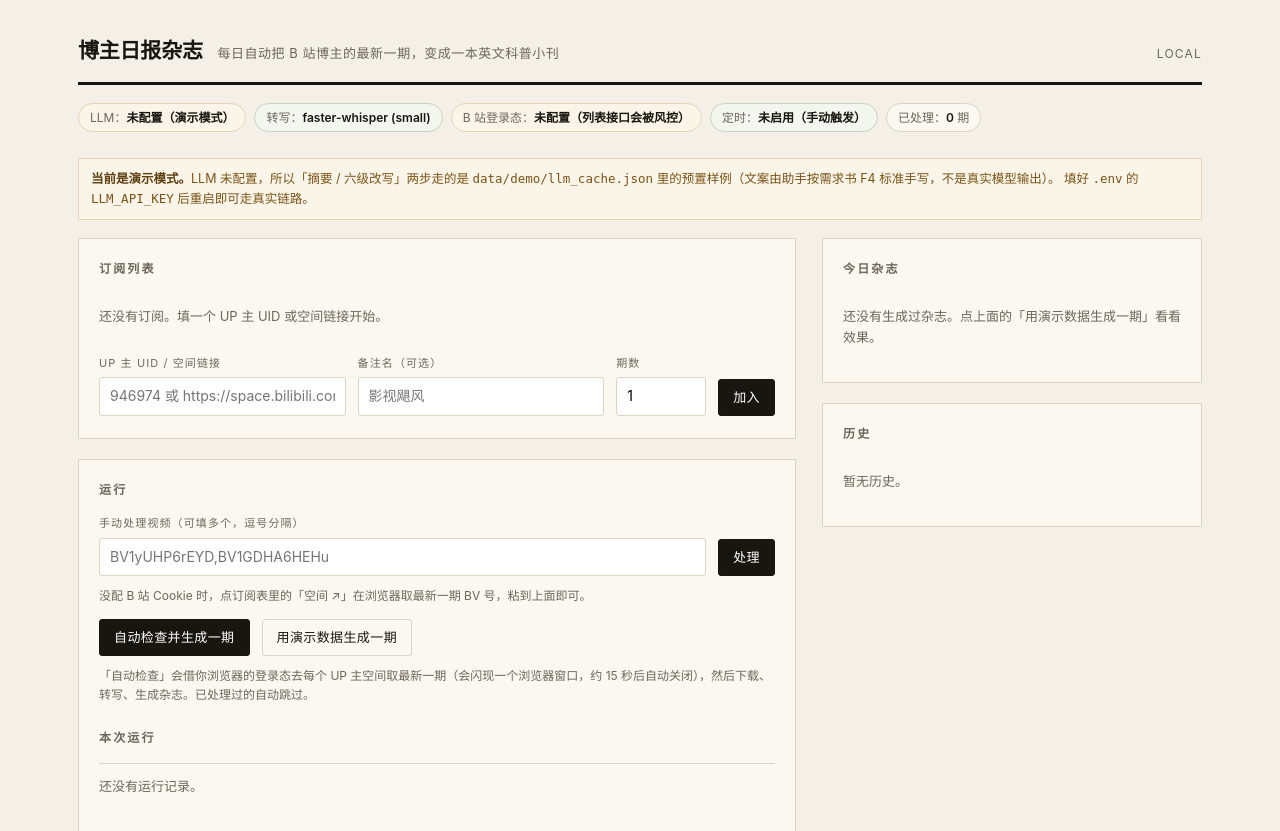
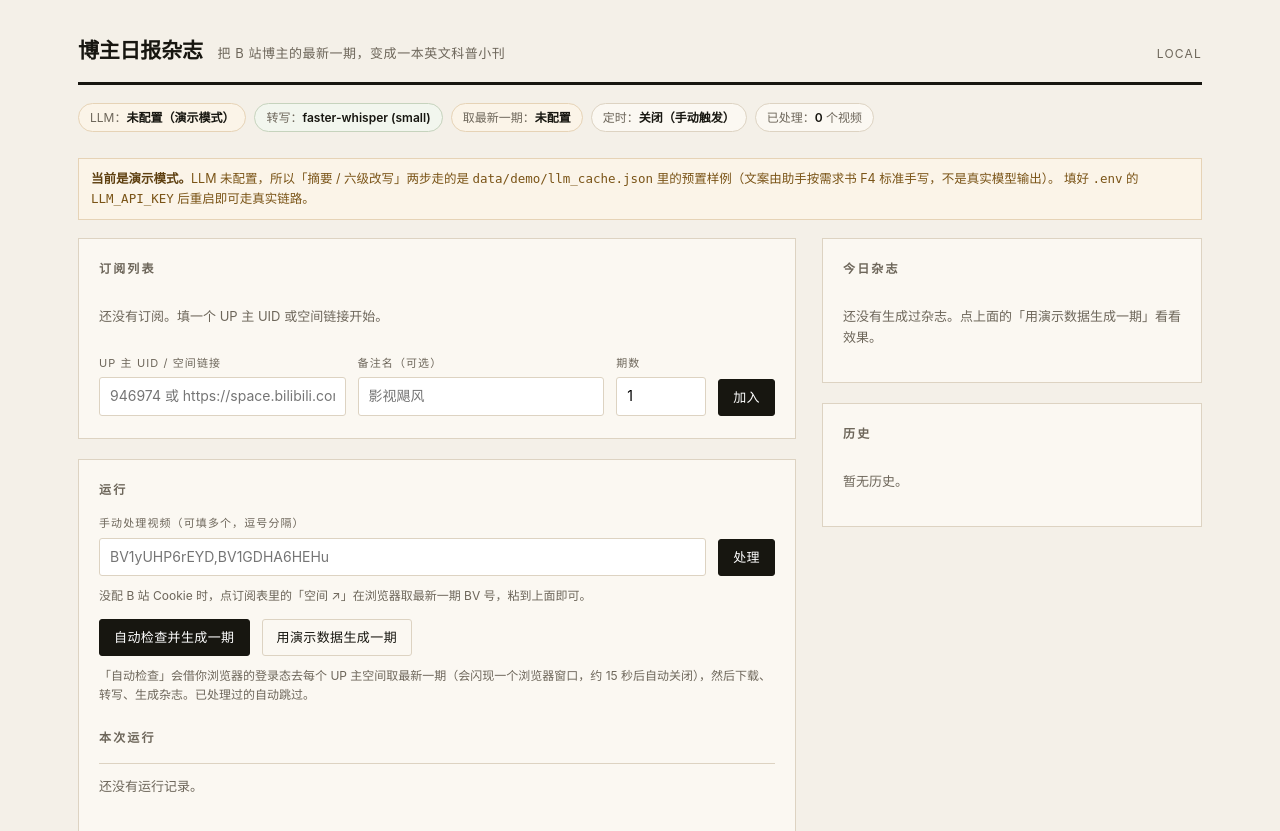
Before and after one commit to tomtt5814-hash/BILMAGAZINE, a FastAPI app: page / in a window 1280 px wide. Shown: the top 831 px of the page. Run offline with FastAPI, Linux system fonts and the light colour scheme.

Commit message:
fix: demo runs must not overwrite the real issue or pollute processed.json
- demo magazines go to daily-magazine-demo.html and stay out of history
- demo runs no longer call mark_processed
- status pills now say what is actually true: source = browser session or cookie,
  scheduler state, processed video count
- magazine preview/history get cache-busting so a regenerated issue shows immediately

```diff
--- a/app/main.py
+++ b/app/main.py
@@ -47,6 +47,8 @@ app.mount("/static", StaticFiles(directory=str(ROOT / "static")), name="static")
 
 
 def _status() -> dict:
+    import shutil
+
     cpp_ok, cpp_info = transcribe.whisper_available()
     faster_ok = transcribe.faster_available()
     if cpp_ok:
@@ -55,16 +57,30 @@ def _status() -> dict:
         asr_label, asr_ok = f"faster-whisper ({Path(str(config.FASTER_MODEL)).name})", True
     else:
         asr_label, asr_ok = "不可用", False
+
+    if config.BILI_COOKIE:
+        src_label, src_ok = "接口 Cookie", True
+        src_hint = "已配置 Cookie，走接口取最新一期"
+    elif shutil.which("bsk"):
+        src_label, src_ok = "浏览器登录态", True
+        src_hint = "借本机浏览器登录态取最新一期（会短暂开窗）"
+    else:
+        src_label, src_ok = "未配置", False
+        src_hint = "需要 bsk 浏览器插件，或配置 BILI_COOKIE"
+
     return {
         "llm_provider": config.LLM_PROVIDER,
         "llm_key": bool(config.LLM_API_KEY),
         "llm_model": config.LLM_MODEL,
         "asr_ok": asr_ok,
         "asr_label": asr_label,
+        "src_ok": src_ok,
+        "src_label": src_label,
+        "src_hint": src_hint,
         "whisper_ok": asr_ok,
         "whisper_info": cpp_info,
         "cookie": bool(config.BILI_COOKIE),
-        "schedule": f"{config.SCHEDULE_TIME} 每日" if config.SCHEDULE_ENABLED else "未启用（手动触发）",
+        "schedule": f"{config.SCHEDULE_TIME} 每日" if config.SCHEDULE_ENABLED else "关闭（手动触发）",
         "next_run": _next_run(),
     }
 
--- a/app/runner.py
+++ b/app/runner.py
@@ -114,10 +114,11 @@ def _execute(run: dict, bvids: list[str] | None, demo: bool = False) -> None:
                 if article:
                     articles.append(article)
                     run["ok"] += 1
-                    store.mark_processed(
-                        article["bvid"], title=article.get("title", ""),
-                        author=article.get("author", ""), day=time.strftime("%Y-%m-%d"),
-                    )
+                    if not run.get("demo"):
+                        store.mark_processed(
+                            article["bvid"], title=article.get("title", ""),
+                            author=article.get("author", ""), day=time.strftime("%Y-%m-%d"),
+                        )
             except Exception as exc:
                 run["failed"] += 1
                 if run["items"]:
@@ -312,7 +313,8 @@ def _process_one(run: dict, target: dict) -> dict | None:
 
 
 def _generate_magazine(run: dict, articles: list[dict]) -> None:
-    day = time.strftime("%Y-%m-%d")
+    # 演示运行写到独立文件，绝不覆盖当天真实的一期
+    day = "demo" if run.get("demo") else time.strftime("%Y-%m-%d")
     titles = [a["title"] for a in articles]
     try:
         headline = llm.make_headline(titles)
--- a/app/store.py
+++ b/app/store.py
@@ -160,6 +160,8 @@ def list_magazines() -> list[dict]:
     out = []
     for f in sorted(config.MAGAZINE_DIR.glob("daily-magazine-*.html"), reverse=True):
         day = f.stem.replace("daily-magazine-", "")
+        if day == "demo":
+            continue
         meta = read_json(f.with_suffix(".json"), {})
         out.append(
             {
@@ -168,6 +170,7 @@ def list_magazines() -> list[dict]:
                 "title": meta.get("headline", f"每日杂志 {day}"),
                 "count": meta.get("count", 0),
                 "size_kb": round(f.stat().st_size / 1024),
+                "mtime": int(f.stat().st_mtime),
             }
         )
     return out
--- a/templates/dashboard.html
+++ b/templates/dashboard.html
@@ -9,7 +9,7 @@
 <body>
 <div class="shell">
   <div class="top">
-    <h1>博主日报杂志 <span>每日自动把 B 站博主的最新一期，变成一本英文科普小刊</span></h1>
+    <h1>博主日报杂志 <span>把 B 站博主的最新一期，变成一本英文科普小刊</span></h1>
     <div class="date" id="clock">{{ status.next_run and ('NEXT · ' ~ status.next_run) or 'LOCAL' }}</div>
   </div>
 
@@ -20,13 +20,13 @@
     <span class="pill {{ 'ok' if status.asr_ok else 'warn' }}">
       转写：<b>{{ status.asr_label }}</b>
     </span>
-    <span class="pill {{ 'ok' if status.cookie else 'warn' }}">
-      B 站登录态：<b>{{ '已配置 Cookie' if status.cookie else '未配置（列表接口会被风控）' }}</b>
+    <span class="pill {{ 'ok' if status.src_ok else 'warn' }}" title="{{ status.src_hint }}">
+      取最新一期：<b>{{ status.src_label }}</b>
     </span>
-    <span class="pill {{ 'ok' if status.schedule != '未启用' else '' }}">
+    <span class="pill {{ 'ok' if status.schedule != '关闭（手动触发）' else '' }}">
       定时：<b>{{ status.schedule }}</b>
     </span>
-    <span class="pill">已处理：<b>{{ processed_count }}</b> 期</span>
+    <span class="pill">已处理：<b>{{ processed_count }}</b> 个视频</span>
   </div>
 
   {% if not (status.llm_key and status.llm_provider != 'mock') %}
@@ -112,8 +112,8 @@
         <h2>今日杂志</h2>
         {% if magazines %}
           {% set m = magazines[0] %}
-          <iframe class="magif" src="/magazine/{{ m.day }}" title="今日杂志"></iframe>
-          <p class="note">{{ m.day }} · {{ m.count }} 篇 · <a href="/magazine/{{ m.day }}" target="_blank">新窗口打开</a></p>
+          <iframe class="magif" src="/magazine/{{ m.day }}?v={{ m.mtime }}" title="今日杂志"></iframe>
+          <p class="note">{{ m.day }} · {{ m.count }} 篇 · <a href="/magazine/{{ m.day }}?v={{ m.mtime }}" target="_blank">新窗口打开</a></p>
         {% else %}
           <div class="empty">还没有生成过杂志。点上面的「用演示数据生成一期」看看效果。</div>
         {% endif %}
@@ -124,7 +124,7 @@
         {% if magazines %}
         <ul class="hist">
           {% for m in magazines %}
-          <li><a href="/magazine/{{ m.day }}" target="_blank">{{ m.title }}</a><span class="d">{{ m.day }}</span></li>
+          <li><a href="/magazine/{{ m.day }}?v={{ m.mtime }}" target="_blank">{{ m.title }}</a><span class="d">{{ m.day }}</span></li>
           {% endfor %}
         </ul>
         {% else %}
```
